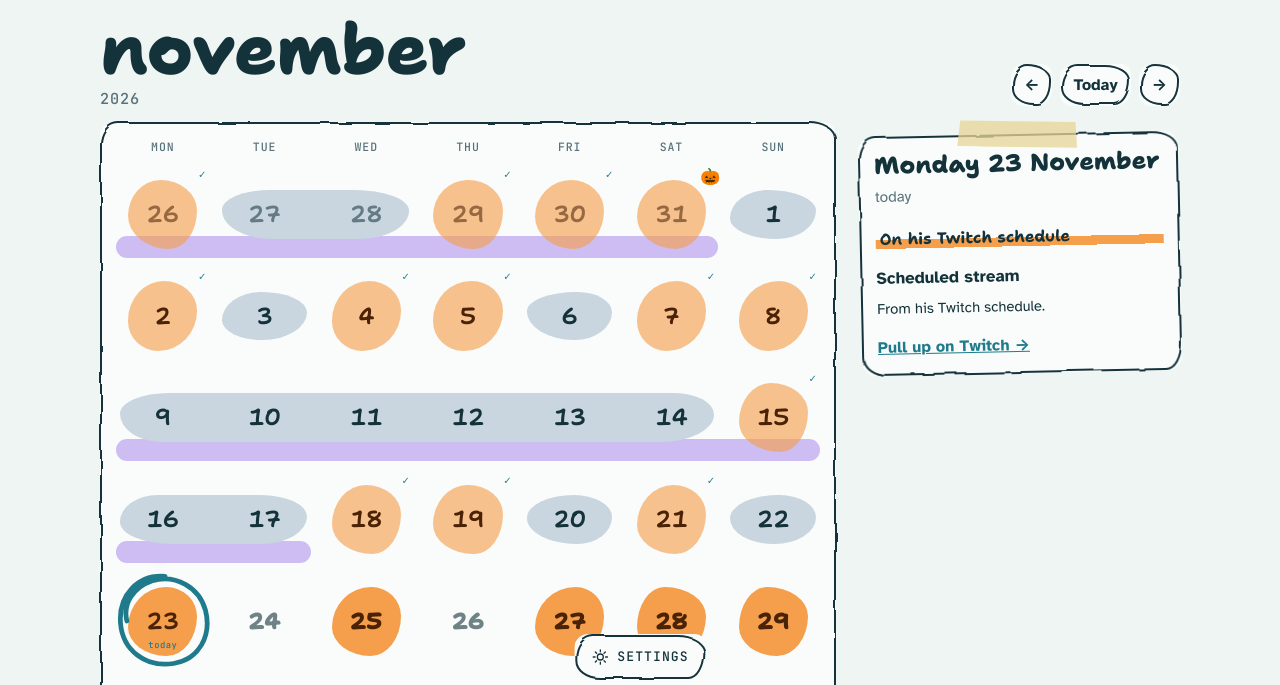
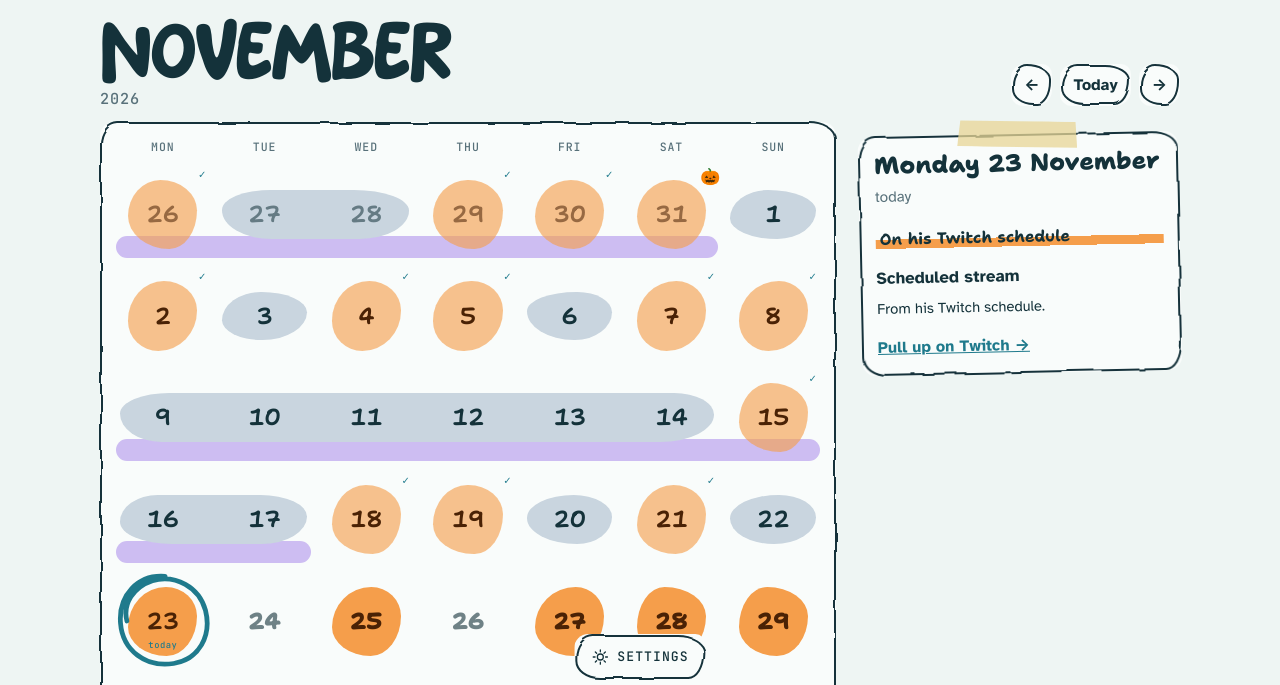
Before and after one commit to raybro2005/smallfryzschedule, a plain HTML site: page index.html in a window 1280 px wide. Shown: the part 106-791 px from the top of the page. Drawn offline with Linux system fonts and the light colour scheme.

Commit message:
Use Matcha Style for the month heading
Free for personal and commercial use (Khurasan); license note in fonts/.

Co-Authored-By: Claude Opus 5.5 <noreply@anthropic.com>
Claude-Session: https://claude.ai/code/session_01Xyev22jkgcPjnugeULDvyE

```diff
--- a/index.html
+++ b/index.html
@@ -10,6 +10,7 @@
 <link rel="icon" href="head.png" type="image/png">
 <link rel="preload" href="fonts/shantell-sans.woff2" as="font" type="font/woff2" crossorigin>
 <link rel="preload" href="fonts/atkinson-400.woff2" as="font" type="font/woff2" crossorigin>
+<link rel="preload" href="fonts/matcha-style.woff2" as="font" type="font/woff2" crossorigin>
 <link rel="stylesheet" href="style.css">
 </head>
 <body>
--- a/style.css
+++ b/style.css
@@ -2,6 +2,7 @@
 @font-face{font-family:"Shantell Sans";src:url(fonts/shantell-sans.woff2) format("woff2");font-weight:300 800;font-display:swap}
 @font-face{font-family:"Atkinson Hyperlegible";src:url(fonts/atkinson-400.woff2) format("woff2");font-weight:400;font-display:swap}
 @font-face{font-family:"Atkinson Hyperlegible";src:url(fonts/atkinson-700.woff2) format("woff2");font-weight:700;font-display:swap}
+@font-face{font-family:"Matcha Style";src:url(fonts/matcha-style.woff2) format("woff2");font-weight:400;font-display:swap}
 @font-face{font-family:"JetBrains Mono";src:url(fonts/jetbrains-mono-500.woff2) format("woff2");font-weight:400 500;font-display:swap}
 /* Layout: a fan-made month — painted day blobs on aqua paper, a detail card beside the grid, a field guide below. */
 :root{
@@ -47,7 +48,7 @@ header{position:relative;display:flex;flex-wrap:wrap;align-items:center;justify-
 
 /* month head */
 .monthbar{display:flex;flex-wrap:wrap;align-items:flex-end;justify-content:space-between;gap:12px;margin-block:12px 16px}
-h1{font-family:var(--f-display);font-weight:800;font-size:clamp(2.6rem,8vw,4.4rem);line-height:.95;margin:0;letter-spacing:-.01em;text-wrap:balance}
+h1{font-family:"Matcha Style",var(--f-display);font-weight:400;font-synthesis:none;font-size:clamp(2.6rem,8vw,4.4rem);line-height:.95;margin:0;letter-spacing:-.01em;text-wrap:balance}
 h1 small{display:block;font-family:var(--f-mono);font-weight:500;font-size:.95rem;color:var(--muted);letter-spacing:.06em;margin-top:8px}
 .nav{display:flex;gap:8px;align-items:center}
 .nav button{background:var(--surface);border:1.5px solid var(--line);border-radius:10px;padding:8px 12px;cursor:pointer;font-weight:700}
```
Also changed, not shown: fonts/LICENSE-matcha-style.txt (added), fonts/matcha-style.woff2 (added).
